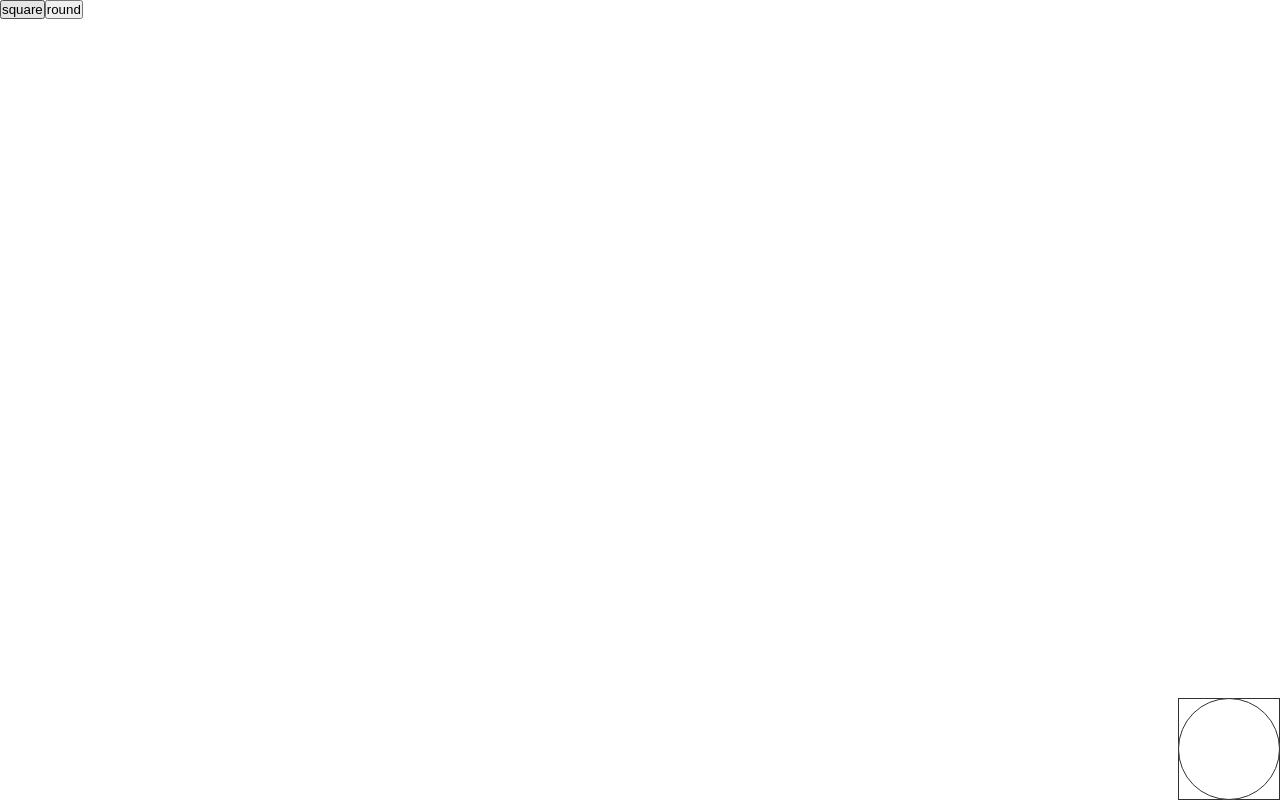
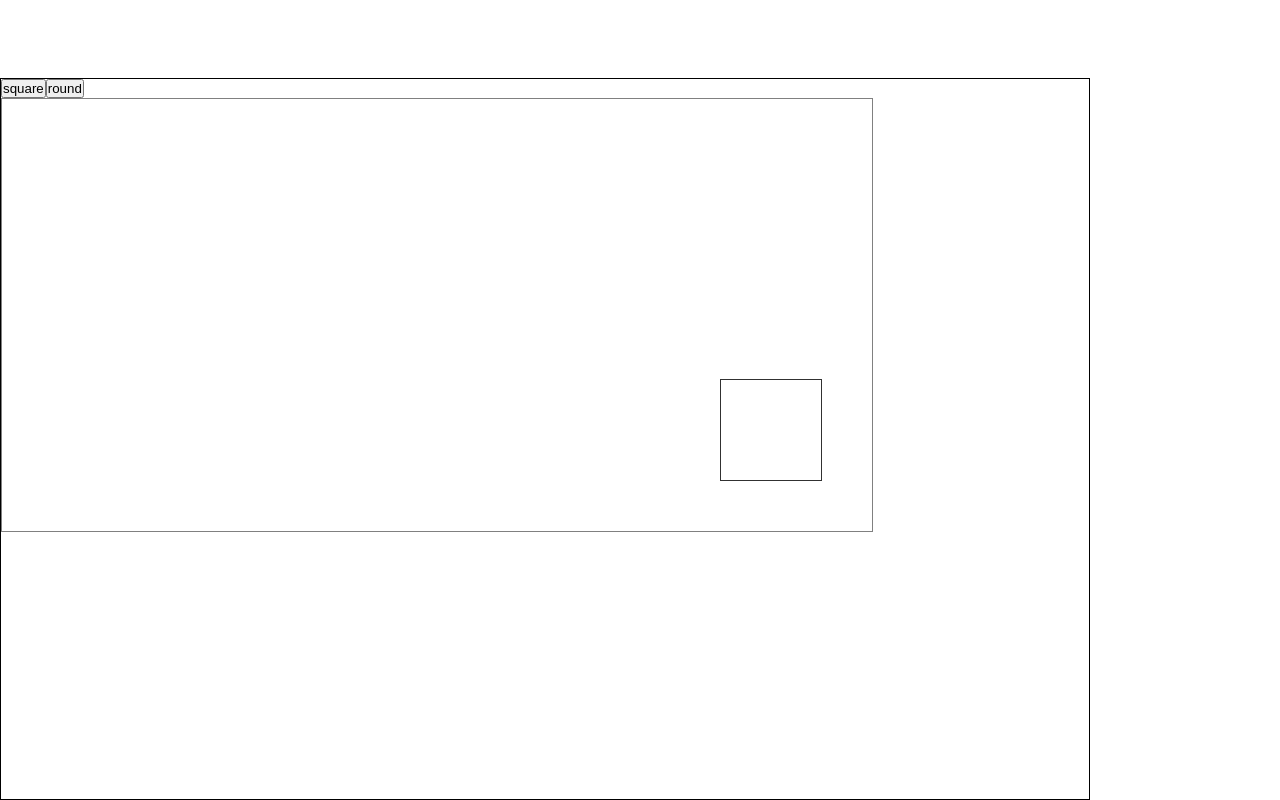
Before and after one commit to D0KKAEl3I/WebMaker, a Next.js app in the folder client-side/: page / in a window 1280 px wide. Both pictures are taken after a click on the button "square". Built offline with nearby package versions, Linux system fonts and the light colour scheme.

Commit message:
Div태그 크기조정 기능 추가

```diff
--- a/client-side/src/components/Drawable/Div/div.module.css
+++ b/client-side/src/components/Drawable/Div/div.module.css
@@ -20,3 +20,15 @@
     border-color: rgb(17, 17, 17);
     background-color: gray;
 }
+
+.sizeSetter{
+    position: absolute;
+    width: 200px;
+    height: 120px;
+    bottom: 100%;
+    left: 100%;
+}
+.sizeSetterInput{
+    width: 80%;
+    height: 40%;
+}
--- a/client-side/src/components/Drawable/Div/index.js
+++ b/client-side/src/components/Drawable/Div/index.js
@@ -1,12 +1,10 @@
 import { useState, useEffect } from 'react';
 import styles from './div.module.css'
 
-const position = { x: 0, y: 0 }
+const position = { x: 50, y: 50 }
 
 export default function Div({ shape }) {
     const [selected, setSelected] = useState(false)
-
-    const [drag, setDrag] = useState({ x: 0, y: 0 })
 
     const [dragInfo, setDragInfo] = useState({
         isDragging: false,
@@ -15,8 +13,6 @@ export default function Div({ shape }) {
         lastTranslation: position,
     })
     const handleMouseDown = ({ clientX, clientY }) => {
-        setSelected(true)
-        console.log('down')
         if (!dragInfo.isDragging)
             setDragInfo({
                 ...dragInfo,
@@ -25,7 +21,6 @@ export default function Div({ shape }) {
             })
     }
     const handleMouseMove = ({ clientX, clientY }) => {
-        console.log('move', dragInfo)
         if (dragInfo.isDragging) {
             const { origin, lastTranslation } = dragInfo
             setDragInfo({
@@ -38,8 +33,6 @@ export default function Div({ shape }) {
         }
     }
     const handleMouseUp = () => {
-        setSelected(false)
-        console.log('up')
         if (dragInfo.isDragging) {
             const { translation } = dragInfo
             setDragInfo({
@@ -49,9 +42,16 @@ export default function Div({ shape }) {
             })
         }
     }
-    const shapePosition = {
+
+    let [width, setWidth] = useState(100)
+    let [height, setHeight] = useState(100)
+
+    const divStyle = {
+        width: width + 'px',
+        height: height + 'px',
         right: `${dragInfo.translation.x}px`,
-        bottom: `${dragInfo.translation.y}px`
+        bottom: `${dragInfo.translation.y}px`,
+        zIndex: dragInfo.isDragging ? 5 : 0
     }
 
     function shapeStyle(shape) {
@@ -66,15 +66,23 @@ export default function Div({ shape }) {
 
     return (
         <div
-            style={shapePosition}
+            style={divStyle}
+            onDoubleClick={() => setSelected(!selected)}
             onMouseDown={handleMouseDown}
             onMouseMove={handleMouseMove}
             onMouseLeave={handleMouseMove}
             onMouseUp={handleMouseUp}
             className={`${styles.div} ${shapeStyle(shape)} ${selected ? styles.select : ''}`}>
+            {
+                selected ?
+                    <div className={styles.sizeSetter}>
+                        <input onChange={(e) => setWidth(parseInt(e.target.value.replaceAll('px', '')))} className={styles.sizeSetterInput} type='number' placeholder="width"></input>
+                        <input onChange={(e) => setHeight(parseInt(e.target.value.replaceAll('px', '')))} className={styles.sizeSetterInput} type='number' placeholder="height"></input>
+                    </div>
+                    :
+                    null
+            }
 
         </div >
-        //
-
     )
 }
--- /dev/null
+++ b/client-side/src/components/Drawable/Pallete/index.js
@@ -0,0 +1,22 @@
+import styles from './pallete.module.css'
+import Div from 'components/Drawable/Div'
+
+import { useState } from 'react'
+
+
+export default function pallete() {
+    const [divs, setDivs] = useState([]);
+
+    function makeDiv(shape) {
+        setDivs(arr => [...arr, <Div shape={shape} width={60} height={30} />])
+    }
+    return (
+        <div className={styles.outline}>
+            <button onClick={() => makeDiv('square')}>square</button>
+            <button onClick={() => makeDiv('round')}>round</button>
+            <div className={styles.pallete}>
+                {divs.map(i => i)}
+            </div>
+        </div>
+    )
+}
--- /dev/null
+++ b/client-side/src/components/Drawable/Pallete/pallete.module.css
@@ -0,0 +1,15 @@
+.outline{
+    width:  85vw;
+    height: 90vh;
+    border: 1px black solid;
+    overflow: hidden;
+    position: absolute;
+    bottom: 0;
+}
+.pallete{
+    position: relative;
+    --width: 80%;
+    width : var(--width);
+    height: calc(var(--width)*(3/4));
+    border: 1px solid gray;
+}
--- a/client-side/src/layouts/App/global.css
+++ b/client-side/src/layouts/App/global.css
@@ -1 +1,3 @@
-*{padding: 0;margin: 0;}
+*{
+    padding: 0;margin: 0;
+}
--- a/client-side/src/layouts/Index/index.js
+++ b/client-side/src/layouts/Index/index.js
@@ -1,20 +1,12 @@
 import axios from 'axios'
 import { useState, useEffect } from 'react'
-import Div from 'components/Drawable/Div'
+import Pallete from 'components/Drawable/Pallete'
 
 export default function Index() {
-    const [status, setStatus] = useState([]);
-
-    function makeDiv(shape) {
-        setStatus(arr => [...arr, <Div shape={shape} />])
-    }
 
     return (
         <div>
-            <button onClick={() => makeDiv('square')}>square</button>
-            <button onClick={() => makeDiv('round')}>round</button>
-            {status.map(i => i)}
-            <Div shape={'round'} />
+            <Pallete />
         </div>
     )
 }
```
